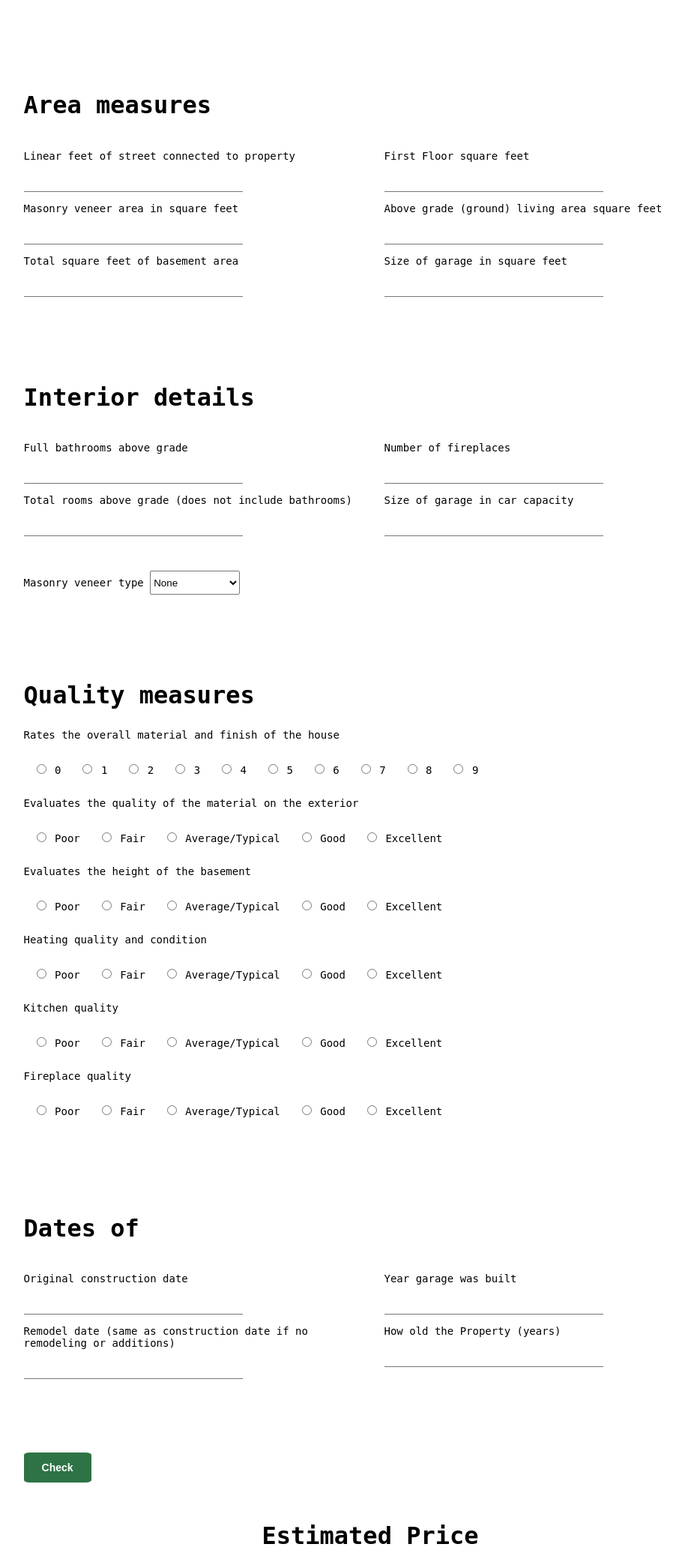
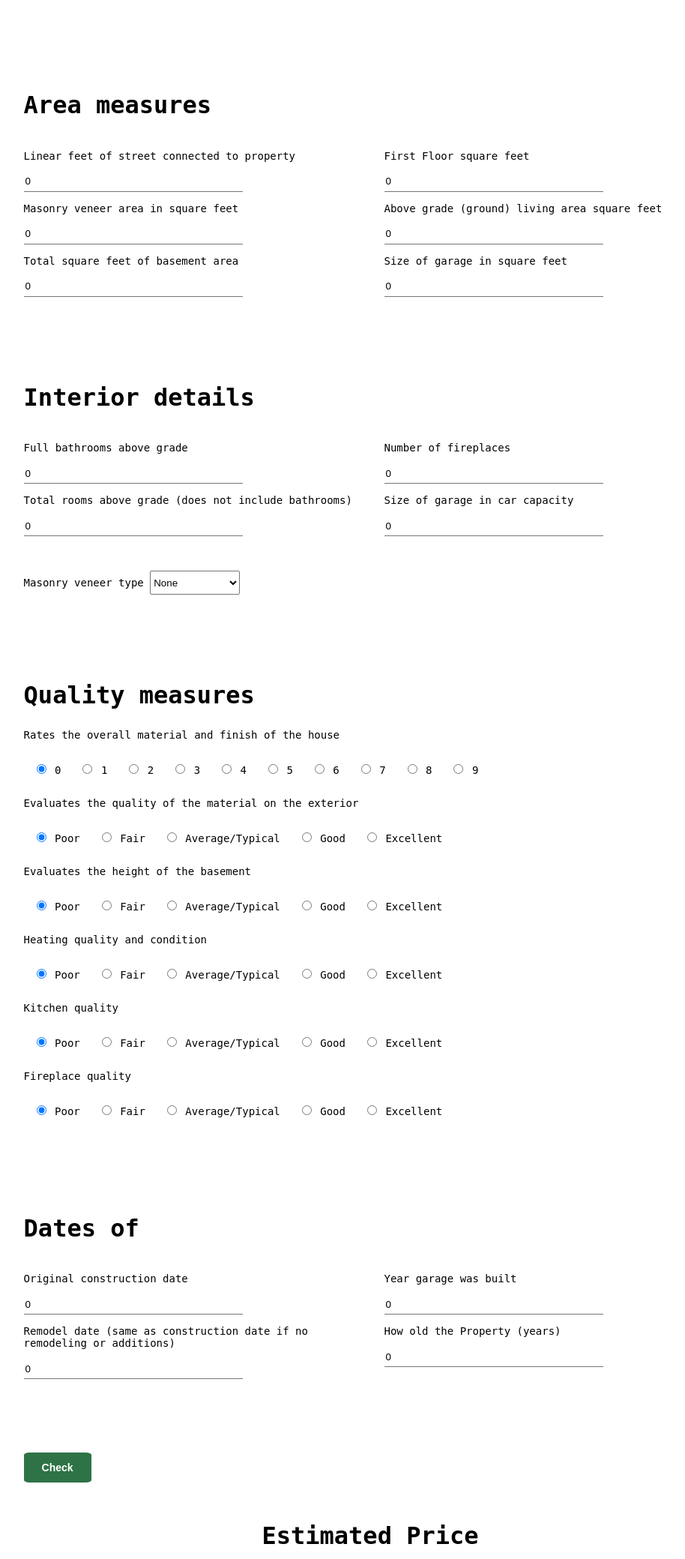
Before and after one commit to ashen007/webapp, a Flask app: template template/index.html in a window 1280 px wide. Shown: the top 2079 px of the page at 75% size, without its empty margins (146-1060 px from the left). Run offline with Flask 2, Linux system fonts and the light colour scheme; the template is opened without the code that fills it, so the values that code supplies are empty; parts of the project's set-up code (start-up, migrations or seed data) failed here and were passed over; some libraries are stand-ins or nearby versions.

Commit message:
add defaults to form inputs

```diff
--- a/template/index.html
+++ b/template/index.html
@@ -12,8 +12,8 @@
     <div class="wrapper">
         <div id="bubble_chart" align="center"></div>
         <script type="text/javascript">
-            var bubble = {{bubble_plot|safe}};
-            Plotly.plot('bubble_chart',bubble,{});
+            var bubble = {{bubble_plot | safe}};
+            Plotly.plot('bubble_chart', bubble, {});
         </script>
     </div>
 </div>
@@ -27,34 +27,34 @@
                     <div class="column_1">
                         <p>
                             <label for="LotFrontage"><span>Linear feet of street connected to property</span><br>
-                                <input type="number" id="LotFrontage" name="LotFrontage"><br>
+                                <input type="number" id="LotFrontage" name="LotFrontage" value="0"><br>
                             </label>
                         </p>
                         <p>
                             <label for="MasVnrArea"><span>Masonry veneer area in square feet</span><br>
-                                <input type="number" id="MasVnrArea" name="MasVnrArea"><br>
+                                <input type="number" id="MasVnrArea" name="MasVnrArea" value="0"><br>
                             </label>
                         </p>
                         <p>
                             <label for="TotalBsmtSF"><span>Total square feet of basement area</span><br>
-                                <input type="number" id="TotalBsmtSF" name="TotalBsmtSF"><br>
+                                <input type="number" id="TotalBsmtSF" name="TotalBsmtSF" value="0"><br>
                             </label>
                         </p>
                     </div>
                     <div class="column_2">
                         <p>
                             <label for="firstFlrSF"><span>First Floor square feet</span><br>
-                                <input type="number" id="firstFlrSF" name="firstFlrSF"><br>
+                                <input type="number" id="firstFlrSF" name="firstFlrSF" value="0"><br>
                             </label>
                         </p>
                         <p>
                             <label for="GrLivArea"><span>Above grade (ground) living area square feet</span><br>
-                                <input type="number" id="GrLivArea" name="GrLivArea"><br>
+                                <input type="number" id="GrLivArea" name="GrLivArea" value="0"><br>
                             </label>
                         </p>
                         <p>
                             <label for="GarageArea"><span>Size of garage in square feet</span><br>
-                                <input type="number" id="GarageArea" name="GarageArea"><br>
+                                <input type="number" id="GarageArea" name="GarageArea" value="0"><br>
                             </label>
                         </p>
                     </div>
@@ -69,18 +69,18 @@
                     <div class="column_1">
                         <p>
                             <label for="FullBath"><span>Full bathrooms above grade</span><br>
-                                <input type="number" id="FullBath" name="FullBath"><br>
+                                <input type="number" id="FullBath" name="FullBath" value="0"><br>
                             </label>
                         </p>
                         <p>
                             <label for="TotRmsAbvGrd"><span>Total rooms above grade (does not include bathrooms)</span><br>
-                                <input type="number" id="TotRmsAbvGrd" name="TotRmsAbvGrd"><br>
+                                <input type="number" id="TotRmsAbvGrd" name="TotRmsAbvGrd" value="0"><br>
                             </label>
                         </p>
                         <p>
                             <label for="MasVnrType"><span>Masonry veneer type</span>
                                 <select id="MasVnrType" name="MasVnrType" style="margin: 32px 0 0 0;">
-                                    <option value="0.5917808219178082">None</option>
+                                    <option value="0.5917808219178082" selected="selected">None</option>
                                     <option value="0.3047945205479452">Brick Face</option>
                                     <option value="0.08767123287671233">Stone</option>
                                     <option value="0.010273972602739725">Brick Common</option>
@@ -91,12 +91,12 @@
                     <div class="column_2">
                         <p>
                             <label for="Fireplaces"><span>Number of fireplaces</span><br>
-                                <input type="number" id="Fireplaces" name="Fireplaces"><br>
+                                <input type="number" id="Fireplaces" name="Fireplaces" value="0"><br>
                             </label>
                         </p>
                         <p>
                             <label for="GarageCars"><span>Size of garage in car capacity</span><br>
-                                <input type="number" id="GarageCars" name="GarageCars"><br>
+                                <input type="number" id="GarageCars" name="GarageCars" value="0"><br>
                             </label>
                         </p>
                     </div>
@@ -110,7 +110,7 @@
                 <label for="OverallQual"><span>Rates the overall material and finish of the house</span>
                     <ul id="OverallQual">
                         <li><label>
-                            <input type="radio" name="OverallQual" value="0">
+                            <input type="radio" name="OverallQual" value="0" checked>
                         </label>0
                         </li>
                         <li><label>
@@ -155,7 +155,7 @@
                 <label for="ExterQual"><span>Evaluates the quality of the material on the exterior</span>
                     <ul id="ExterQual">
                         <li><label>
-                            <input type="radio" name="ExterQual" value="0">
+                            <input type="radio" name="ExterQual" value="0" checked>
                         </label>Poor
                         </li>
                         <li><label>
@@ -181,7 +181,7 @@
                 <label for="BsmtQual"><span>Evaluates the height of the basement</span>
                     <ul id="BsmtQual">
                         <li><label>
-                            <input type="radio" name="BsmtQual" value="0">
+                            <input type="radio" name="BsmtQual" value="0" checked>
                         </label>Poor
                         </li>
                         <li><label>
@@ -206,7 +206,7 @@
                 <label for="HeatingQC"><span>Heating quality and condition</span>
                     <ul id="HeatingQC">
                         <li><label>
-                            <input type="radio" name="HeatingQC" value="0">
+                            <input type="radio" name="HeatingQC" value="0" checked>
                         </label>Poor
                         </li>
                         <li><label>
@@ -231,7 +231,7 @@
                 <label for="KitchenQual"><span>Kitchen quality</span>
                     <ul id="KitchenQual">
                         <li><label>
-                            <input type="radio" name="KitchenQual" value="0">
+                            <input type="radio" name="KitchenQual" value="0" checked>
                         </label>Poor
                         </li>
                         <li><label>
@@ -256,7 +256,7 @@
                 <label for="FireplaceQu"><span>Fireplace quality</span>
                     <ul id="FireplaceQu">
                         <li><label>
-                            <input type="radio" name="FireplaceQu" value="0">
+                            <input type="radio" name="FireplaceQu" value="0" checked>
                         </label>Poor
                         </li>
                         <li><label>
@@ -287,24 +287,24 @@
                     <div class="column_1">
                         <p>
                             <label for="YearBuilt"><span>Original construction date</span><br>
-                                <input type="number" id="YearBuilt" name="YearBuilt"><br>
+                                <input type="number" id="YearBuilt" name="YearBuilt" value="0"><br>
                             </label>
                         </p>
                         <p>
                             <label for="YearRemodAdd"><span>Remodel date (same as construction date if no remodeling or additions)</span><br>
-                                <input type="number" id="YearRemodAdd" name="YearRemodAdd"><br>
+                                <input type="number" id="YearRemodAdd" name="YearRemodAdd" value="0"><br>
                             </label>
                         </p>
                     </div>
                     <div class="column_2">
                         <p>
                             <label for="GarageYrBlt"><span>Year garage was built</span><br>
-                                <input type="number" id="GarageYrBlt" name="GarageYrBlt"><br>
+                                <input type="number" id="GarageYrBlt" name="GarageYrBlt" value="0"><br>
                             </label>
                         </p>
                         <p>
                             <label for="Age"><span>How old the Property (years)</span><br>
-                                <input type="number" id="Age" name="Age"><br>
+                                <input type="number" id="Age" name="Age" value="0"><br>
                             </label>
                         </p>
                     </div>
```
Also changed, not shown: dashboards/__init__.py (added).
